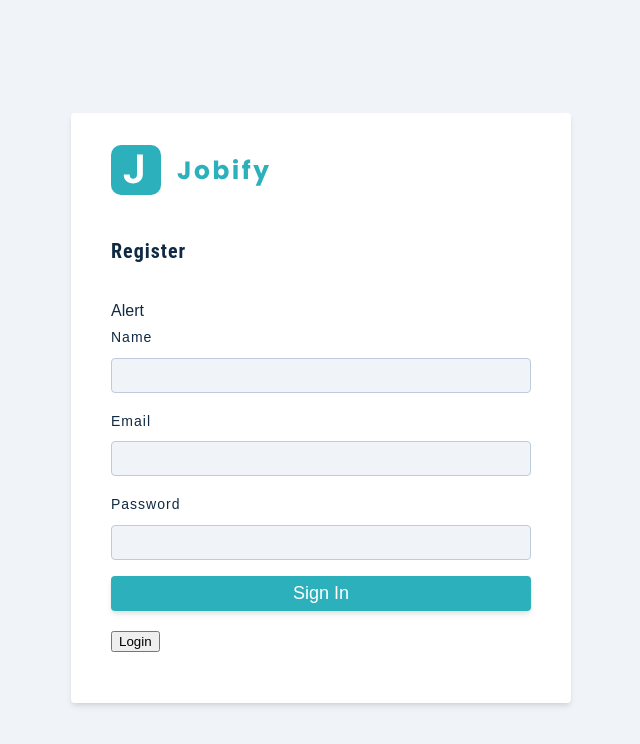
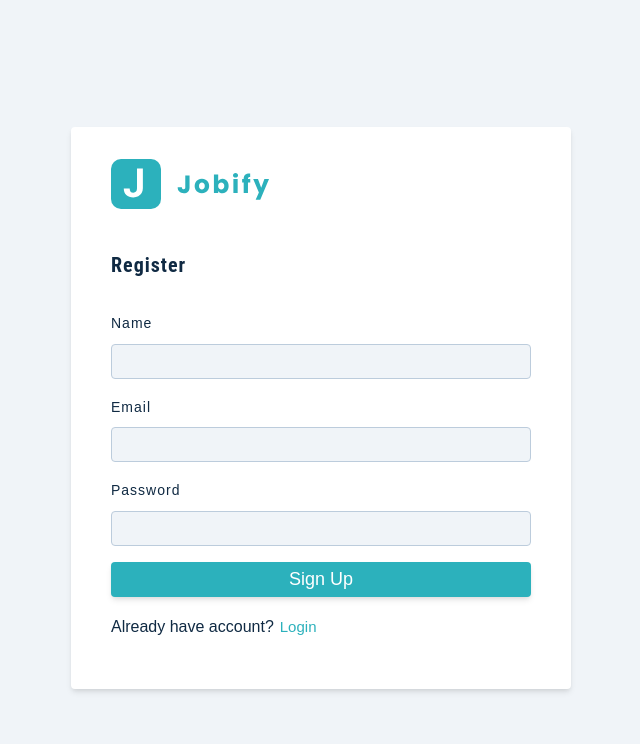
Before and after one commit to LucasMagaldi/Jobify, a React (Create React App) app in the folder web/: page /register in a window 1280 px wide. Shown: the top 744 px of the page, without its empty margins (319-959 px from the left). Built offline with nearby package versions, Linux system fonts and the light colour scheme.

Commit message:
Context folder

```diff
--- a/web/src/assets/wrappes/RegisterPage.js
+++ b/web/src/assets/wrappes/RegisterPage.js
@@ -11,6 +11,14 @@ const WrapperRegister = styled.section`
     .logoRegister {
         text-align: center ;
     }
+
+    .memberBtn {
+        background:transparent;
+        border: transparent;
+        cursor:pointer;
+        color: var(--primary-500);
+        font-size: 15px ;
+    }
 `
 
 
--- a/web/src/pages/Register.js
+++ b/web/src/pages/Register.js
@@ -7,7 +7,7 @@ const initialState = {
   email: '',
   password: '',
   isMember: false,
-  showAlert: true
+  showAlert: false
 }
 
 export const Register = () => {
@@ -63,14 +63,27 @@ export const Register = () => {
           labelText='password'
         />
 
+
         <button type='submit'className='btn btn-block' >
-          Sign In
+          {values.isMember ? 'Sign In' : 'Sign Up'}
         </button>
-        <p>
-          <button type='button' onClick={toggleMember}>
-              {values.isMember ? 'Register' : 'Login'}
-          </button>
-        </p>
+
+        {
+          values.isMember ?
+            /*   */
+            <p> Don't have account?
+              <button type='button' onClick={toggleMember}>
+                  Register
+              </button>
+            </p>
+            :
+            <p> Already have account?
+                <button type='button' onClick={toggleMember} className='memberBtn'>
+                  Login
+               </button>
+            </p>
+        }
+
       </form>
     </WrapperRegister>
   )
```
Also changed, not shown: web/src/context/actions.js (added), web/src/context/appContext.js (added), web/src/context/reducer.js (added).
